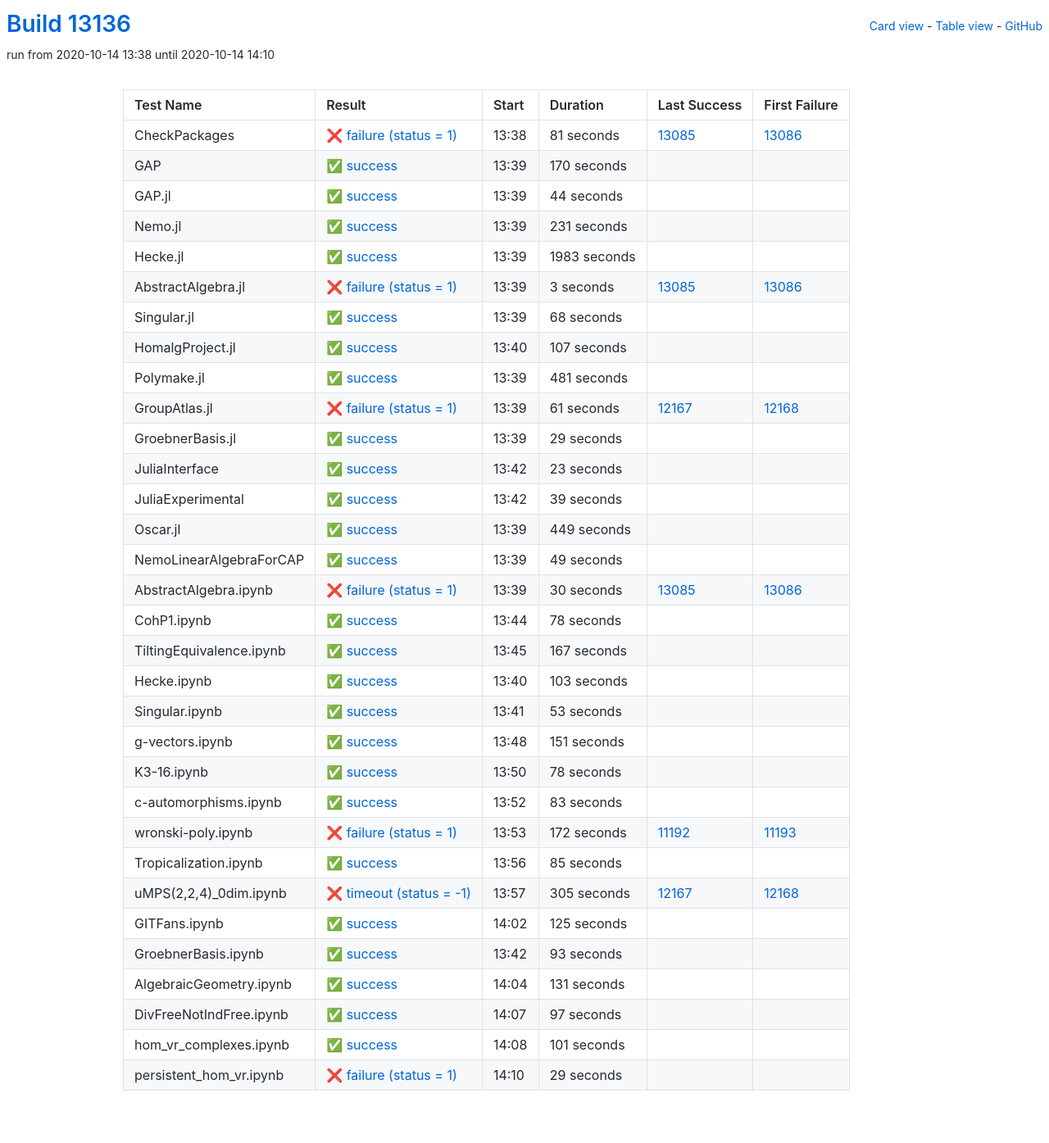
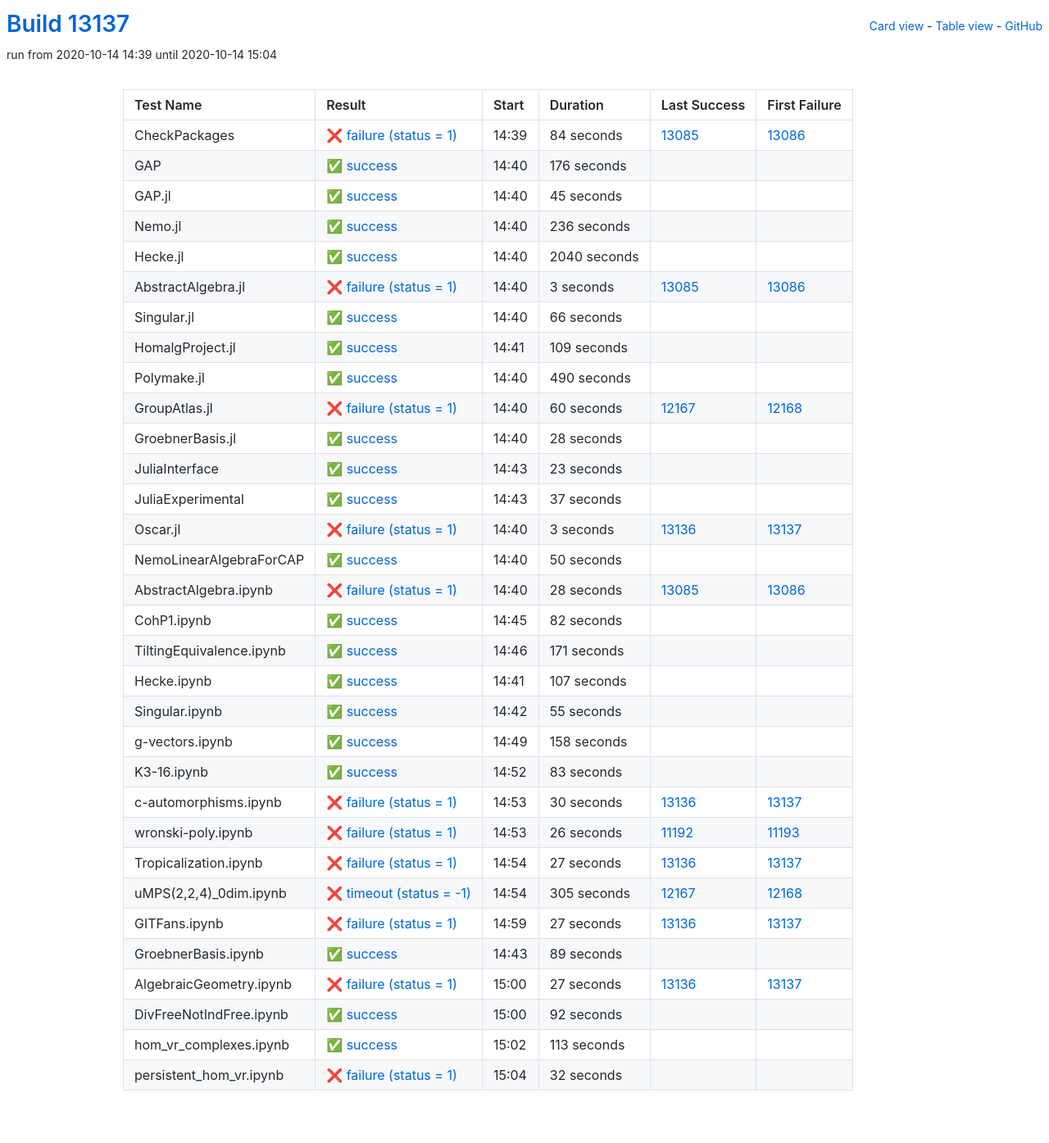
Before and after one commit to oscar-system/oscar-ci-status, a Jekyll site: the page built from table.html, in a window 1280 px wide. Shown: the whole page at 82% size. Built offline with Jekyll 4.4.1, drawn with Linux system fonts in a browser that asks for light colours.

Commit message:
Build #13137

```diff
--- a/_data/ci.yml
+++ b/_data/ci.yml
@@ -1,6 +1,6 @@
 ---
-build: 13136
-build_url: https://oscarci.mathematik.uni-kl.de/job/oscar/13136/
+build: 13137
+build_url: https://oscarci.mathematik.uni-kl.de/job/oscar/13137/
 job: oscar
 organization: oscar-system
 repo: oscar-ci-status
@@ -8,68 +8,68 @@
 tests:
 - name: CheckPackages
   id: checkpackages
-  log: https://oscarci.mathematik.uni-kl.de/job/oscar/13136/artifact/logs/build-13136/CheckPackages.log
-  start: 2020-10-14 13:38
+  log: https://oscarci.mathematik.uni-kl.de/job/oscar/13137/artifact/logs/build-13137/CheckPackages.log
+  start: 2020-10-14 14:39
   success: false
   exitcode: 1
   status: failure
-  duration: 81
+  duration: 84
   last_success: 13085
   last_success_url: https://oscarci.mathematik.uni-kl.de/job/oscar/13085/
   first_failure: 13086
   first_failure_url: https://oscarci.mathematik.uni-kl.de/job/oscar/13086/
 - name: GAP
   id: gap
-  log: https://oscarci.mathematik.uni-kl.de/job/oscar/13136/artifact/logs/build-13136/GAP.log
-  start: 2020-10-14 13:39
+  log: https://oscarci.mathematik.uni-kl.de/job/oscar/13137/artifact/logs/build-13137/GAP.log
+  start: 2020-10-14 14:40
   success: true
   exitcode: 0
   status: success
-  duration: 170
+  duration: 176
   last_success: false
   last_success_url:
   first_failure: false
   first_failure_url:
 - name: GAP.jl
   id: gap-jl
-  log: https://oscarci.mathematik.uni-kl.de/job/oscar/13136/artifact/logs/build-13136/GAP.jl.log
-  start: 2020-10-14 13:39
+  log: https://oscarci.mathematik.uni-kl.de/job/oscar/13137/artifact/logs/build-13137/GAP.jl.log
+  start: 2020-10-14 14:40
   success: true
   exitcode: 0
   status: success
-  duration: 44
+  duration: 45
   last_success: false
   last_success_url:
   first_failure: false
   first_failure_url:
 - name: Nemo.jl
   id: nemo-jl
-  log: https://oscarci.mathematik.uni-kl.de/job/oscar/13136/artifact/logs/build-13136/Nemo.jl.log
-  start: 2020-10-14 13:39
+  log: https://oscarci.mathematik.uni-kl.de/job/oscar/13137/artifact/logs/build-13137/Nemo.jl.log
+  start: 2020-10-14 14:40
   success: true
   exitcode: 0
   status: success
-  duration: 231
+  duration: 236
   last_success: false
   last_success_url:
   first_failure: false
   first_failure_url:
 - name: Hecke.jl
   id: hecke-jl
-  log: https://oscarci.mathematik.uni-kl.de/job/oscar/13136/artifact/logs/build-13136/Hecke.jl.log
-  start: 2020-10-14 13:39
+  log: https://oscarci.mathematik.uni-kl.de/job/oscar/13137/artifact/logs/build-13137/Hecke.jl.log
+  start: 2020-10-14 14:40
   success: true
   exitcode: 0
   status: success
-  duration: 1983
+  duration: 2040
   last_success: false
   last_success_url:
   first_failure: false
   first_failure_url:
 - name: AbstractAlgebra.jl
   id: abstractalgebra-jl
-  log: https://oscarci.mathematik.uni-kl.de/job/oscar/13136/artifact/logs/build-13136/AbstractAlgebra.jl.log
-  start: 2020-10-14 13:39
+  log: https://oscarci.mathematik.uni-kl.de/job/oscar/13137/artifact/logs/build-13137/AbstractAlgebra.jl.log
+  start: 2020-10-14 14:40
   success: false
   exitcode: 1
   status: failure
@@ -80,68 +80,68 @@
   first_failure_url: https://oscarci.mathematik.uni-kl.de/job/oscar/13086/
 - name: Singular.jl
   id: singular-jl
-  log: https://oscarci.mathematik.uni-kl.de/job/oscar/13136/artifact/logs/build-13136/Singular.jl.log
-  start: 2020-10-14 13:39
+  log: https://oscarci.mathematik.uni-kl.de/job/oscar/13137/artifact/logs/build-13137/Singular.jl.log
+  start: 2020-10-14 14:40
   success: true
   exitcode: 0
   status: success
-  duration: 68
+  duration: 66
   last_success: false
   last_success_url:
   first_failure: false
   first_failure_url:
 - name: HomalgProject.jl
   id: homalgproject-jl
-  log: https://oscarci.mathematik.uni-kl.de/job/oscar/13136/artifact/logs/build-13136/HomalgProject.jl.log
-  start: 2020-10-14 13:40
+  log: https://oscarci.mathematik.uni-kl.de/job/oscar/13137/artifact/logs/build-13137/HomalgProject.jl.log
+  start: 2020-10-14 14:41
   success: true
   exitcode: 0
   status: success
-  duration: 107
+  duration: 109
   last_success: false
   last_success_url:
   first_failure: false
   first_failure_url:
 - name: Polymake.jl
   id: polymake-jl
-  log: https://oscarci.mathematik.uni-kl.de/job/oscar/13136/artifact/logs/build-13136/Polymake.jl.log
-  start: 2020-10-14 13:39
+  log: https://oscarci.mathematik.uni-kl.de/job/oscar/13137/artifact/logs/build-13137/Polymake.jl.log
+  start: 2020-10-14 14:40
   success: true
   exitcode: 0
   status: success
-  duration: 481
+  duration: 490
   last_success: false
   last_success_url:
   first_failure: false
   first_failure_url:
 - name: GroupAtlas.jl
   id: groupatlas-jl
-  log: https://oscarci.mathematik.uni-kl.de/job/oscar/13136/artifact/logs/build-13136/GroupAtlas.jl.log
-  start: 2020-10-14 13:39
+  log: https://oscarci.mathematik.uni-kl.de/job/oscar/13137/artifact/logs/build-13137/GroupAtlas.jl.log
+  start: 2020-10-14 14:40
   success: false
   exitcode: 1
   status: failure
-  duration: 61
+  duration: 60
   last_success: 12167
   last_success_url: https://oscarci.mathematik.uni-kl.de/job/oscar/12167/
   first_failure: 12168
   first_failure_url: https://oscarci.mathematik.uni-kl.de/job/oscar/12168/
 - name: GroebnerBasis.jl
   id: groebnerbasis-jl
-  log: https://oscarci.mathematik.uni-kl.de/job/oscar/13136/artifact/logs/build-13136/GroebnerBasis.jl.log
-  start: 2020-10-14 13:39
+  log: https://oscarci.mathematik.uni-kl.de/job/oscar/13137/artifact/logs/build-13137/GroebnerBasis.jl.log
+  start: 2020-10-14 14:40
   success: true
   exitcode: 0
   status: success
-  duration: 29
+  duration: 28
   last_success: false
   last_success_url:
   first_failure: false
   first_failure_url:
 - name: JuliaInterface
   id: juliainterface
-  log: https://oscarci.mathematik.uni-kl.de/job/oscar/13136/artifact/logs/build-13136/JuliaInterface.log
-  start: 2020-10-14 13:42
+  log: https://oscarci.mathematik.uni-kl.de/job/oscar/13137/artifact/logs/build-13137/JuliaInterface.log
+  start: 2020-10-14 14:43
   success: true
   exitcode: 0
   status: success
@@ -152,128 +152,116 @@
   first_failure_url:
 - name: JuliaExperimental
   id: juliaexperimental
-  log: https://oscarci.mathematik.uni-kl.de/job/oscar/13136/artifact/logs/build-13136/JuliaExperimental.log
-  start: 2020-10-14 13:42
+  log: https://oscarci.mathematik.uni-kl.de/job/oscar/13137/artifact/logs/build-13137/JuliaExperimental.log
+  start: 2020-10-14 14:43
   success: true
   exitcode: 0
   status: success
-  duration: 39
+  duration: 37
   last_success: false
   last_success_url:
   first_failure: false
   first_failure_url:
 - name: Oscar.jl
   id: oscar-jl
-  log: https://oscarci.mathematik.uni-kl.de/job/oscar/13136/artifact/logs/build-13136/Oscar.jl.log
-  start: 2020-10-14 13:39
+  log: https://oscarci.mathematik.uni-kl.de/job/oscar/13137/artifact/logs/build-13137/Oscar.jl.log
+  start: 2020-10-14 14:40
+  success: false
+  exitcode: 1
+  status: failure
+  duration: 3
+  last_success: 13136
+  last_success_url: https://oscarci.mathematik.uni-kl.de/job/oscar/13136/
+  first_failure: 13137
+  first_failure_url: https://oscarci.mathematik.uni-kl.de/job/oscar/13137/
+- name: NemoLinearAlgebraForCAP
+  id: nemolinearalgebraforcap
+  log: https://oscarci.mathematik.uni-kl.de/job/oscar/13137/artifact/logs/build-13137/NemoLinearAlgebraForCAP.log
+  start: 2020-10-14 14:40
   success: true
   exitcode: 0
   status: success
-  duration: 449
-  last_success: false
-  last_success_url:
-  first_failure: false
-  first_failure_url:
-- name: NemoLinearAlgebraForCAP
-  id: nemolinearalgebraforcap
-  log: https://oscarci.mathematik.uni-kl.de/job/oscar/13136/artifact/logs/build-13136/NemoLinearAlgebraForCAP.log
-  start: 2020-10-14 13:39
-  success: true
-  exitcode: 0
-  status: success
-  duration: 49
+  duration: 50
   last_success: false
   last_success_url:
   first_failure: false
   first_failure_url:
 - name: AbstractAlgebra.ipynb
   id: abstractalgebra-ipynb
-  log: https://oscarci.mathematik.uni-kl.de/job/oscar/13136/artifact/logs/build-13136/AbstractAlgebra.ipynb.log
-  start: 2020-10-14 13:39
+  log: https://oscarci.mathematik.uni-kl.de/job/oscar/13137/artifact/logs/build-13137/AbstractAlgebra.ipynb.log
+  start: 2020-10-14 14:40
   success: false
   exitcode: 1
   status: failure
-  duration: 30
+  duration: 28
   last_success: 13085
   last_success_url: https://oscarci.mathematik.uni-kl.de/job/oscar/13085/
   first_failure: 13086
   first_failure_url: https://oscarci.mathematik.uni-kl.de/job/oscar/13086/
 - name: CohP1.ipynb
   id: cohp1-ipynb
-  log: https://oscarci.mathematik.uni-kl.de/job/oscar/13136/artifact/logs/build-13136/CohP1.ipynb.log
-  start: 2020-10-14 13:44
+  log: https://oscarci.mathematik.uni-kl.de/job/oscar/13137/artifact/logs/build-13137/CohP1.ipynb.log
+  start: 2020-10-14 14:45
   success: true
   exitcode: 0
   status: success
-  duration: 78
+  duration: 82
   last_success: false
   last_success_url:
   first_failure: false
   first_failure_url:
 - name: TiltingEquivalence.ipynb
   id: tiltingequivalence-ipynb
-  log: https://oscarci.mathematik.uni-kl.de/job/oscar/13136/artifact/logs/build-13136/TiltingEquivalence.ipynb.log
-  start: 2020-10-14 13:45
+  log: https://oscarci.mathematik.uni-kl.de/job/oscar/13137/artifact/logs/build-13137/TiltingEquivalence.ipynb.log
+  start: 2020-10-14 14:46
   success: true
   exitcode: 0
   status: success
-  duration: 167
+  duration: 171
   last_success: false
   last_success_url:
   first_failure: false
   first_failure_url:
 - name: Hecke.ipynb
   id: hecke-ipynb
-  log: https://oscarci.mathematik.uni-kl.de/job/oscar/13136/artifact/logs/build-13136/Hecke.ipynb.log
-  start: 2020-10-14 13:40
+  log: https://oscarci.mathematik.uni-kl.de/job/oscar/13137/artifact/logs/build-13137/Hecke.ipynb.log
+  start: 2020-10-14 14:41
   success: true
   exitcode: 0
   status: success
-  duration: 103
+  duration: 107
   last_success: false
   last_success_url:
   first_failure: false
   first_failure_url:
 - name: Singular.ipynb
   id: singular-ipynb
-  log: https://oscarci.mathematik.uni-kl.de/job/oscar/13136/artifact/logs/build-13136/Singular.ipynb.log
-  start: 2020-10-14 13:41
+  log: https://oscarci.mathematik.uni-kl.de/job/oscar/13137/artifact/logs/build-13137/Singular.ipynb.log
+  start: 2020-10-14 14:42
   success: true
   exitcode: 0
   status: success
-  duration: 53
+  duration: 55
   last_success: false
   last_success_url:
   first_failure: false
   first_failure_url:
 - name: g-vectors.ipynb
   id: g-vectors-ipynb
-  log: https://oscarci.mathematik.uni-kl.de/job/oscar/13136/artifact/logs/build-13136/g-vectors.ipynb.log
-  start: 2020-10-14 13:48
+  log: https://oscarci.mathematik.uni-kl.de/job/oscar/13137/artifact/logs/build-13137/g-vectors.ipynb.log
+  start: 2020-10-14 14:49
   success: true
   exitcode: 0
   status: success
-  duration: 151
+  duration: 158
   last_success: false
   last_success_url:
   first_failure: false
   first_failure_url:
 - name: K3-16.ipynb
   id: k3-16-ipynb
-  log: https://oscarci.mathematik.uni-kl.de/job/oscar/13136/artifact/logs/build-13136/K3-16.ipynb.log
-  start: 2020-10-14 13:50
-  success: true
-  exitcode: 0
-  status: success
-  duration: 78
-  last_success: false
-  last_success_url:
-  first_failure: false
-  first_failure_url:
-- name: c-automorphisms.ipynb
-  id: c-automorphisms-ipynb
-  log: https://oscarci.mathematik.uni-kl.de/job/oscar/13136/artifact/logs/build-13136/c-automorphisms.ipynb.log
-  start: 2020-10-14 13:52
+  log: https://oscarci.mathematik.uni-kl.de/job/oscar/13137/artifact/logs/build-13137/K3-16.ipynb.log
+  start: 2020-10-14 14:52
   success: true
   exitcode: 0
   status: success
@@ -282,34 +270,46 @@
   last_success_url:
   first_failure: false
   first_failure_url:
-- name: wronski-poly.ipynb
-  id: wronski-poly-ipynb
-  log: https://oscarci.mathematik.uni-kl.de/job/oscar/13136/artifact/logs/build-13136/wronski-poly.ipynb.log
-  start: 2020-10-14 13:53
+- name: c-automorphisms.ipynb
+  id: c-automorphisms-ipynb
+  log: https://oscarci.mathematik.uni-kl.de/job/oscar/13137/artifact/logs/build-13137/c-automorphisms.ipynb.log
+  start: 2020-10-14 14:53
   success: false
   exitcode: 1
   status: failure
-  duration: 172
+  duration: 30
+  last_success: 13136
+  last_success_url: https://oscarci.mathematik.uni-kl.de/job/oscar/13136/
+  first_failure: 13137
+  first_failure_url: https://oscarci.mathematik.uni-kl.de/job/oscar/13137/
+- name: wronski-poly.ipynb
+  id: wronski-poly-ipynb
+  log: https://oscarci.mathematik.uni-kl.de/job/oscar/13137/artifact/logs/build-13137/wronski-poly.ipynb.log
+  start: 2020-10-14 14:53
+  success: false
+  exitcode: 1
+  status: failure
+  duration: 26
   last_success: 11192
   last_success_url: https://oscarci.mathematik.uni-kl.de/job/oscar/11192/
   first_failure: 11193
   first_failure_url: https://oscarci.mathematik.uni-kl.de/job/oscar/11193/
 - name: Tropicalization.ipynb
   id: tropicalization-ipynb
-  log: https://oscarci.mathematik.uni-kl.de/job/oscar/13136/artifact/logs/build-13136/Tropicalization.ipynb.log
-  start: 2020-10-14 13:56
-  success: true
-  exitcode: 0
-  status: success
-  duration: 85
-  last_success: false
-  last_success_url:
-  first_failure: false
-  first_failure_url:
+  log: https://oscarci.mathematik.uni-kl.de/job/oscar/13137/artifact/logs/build-13137/Tropicalization.ipynb.log
+  start: 2020-10-14 14:54
+  success: false
+  exitcode: 1
+  status: failure
+  duration: 27
+  last_success: 13136
+  last_success_url: https://oscarci.mathematik.uni-kl.de/job/oscar/13136/
+  first_failure: 13137
+  first_failure_url: https://oscarci.mathematik.uni-kl.de/job/oscar/13137/
 - name: uMPS(2,2,4)_0dim.ipynb
   id: umps-2-2-4-0dim-ipynb
-  log: https://oscarci.mathematik.uni-kl.de/job/oscar/13136/artifact/logs/build-13136/uMPS-2-2-4-_0dim.ipynb.log
-  start: 2020-10-14 13:57
+  log: https://oscarci.mathematik.uni-kl.de/job/oscar/13137/artifact/logs/build-13137/uMPS-2-2-4-_0dim.ipynb.log
+  start: 2020-10-14 14:54
   success: false
   exitcode: -1
   status: timeout
@@ -320,72 +320,72 @@
   first_failure_url: https://oscarci.mathematik.uni-kl.de/job/oscar/12168/
 - name: GITFans.ipynb
   id: gitfans-ipynb
-  log: https://oscarci.mathematik.uni-kl.de/job/oscar/13136/artifact/logs/build-13136/GITFans.ipynb.log
-  start: 2020-10-14 14:02
+  log: https://oscarci.mathematik.uni-kl.de/job/oscar/13137/artifact/logs/build-13137/GITFans.ipynb.log
+  start: 2020-10-14 14:59
+  success: false
+  exitcode: 1
+  status: failure
+  duration: 27
+  last_success: 13136
+  last_success_url: https://oscarci.mathematik.uni-kl.de/job/oscar/13136/
+  first_failure: 13137
+  first_failure_url: https://oscarci.mathematik.uni-kl.de/job/oscar/13137/
+- name: GroebnerBasis.ipynb
+  id: groebnerbasis-ipynb
+  log: https://oscarci.mathematik.uni-kl.de/job/oscar/13137/artifact/logs/build-13137/GroebnerBasis.ipynb.log
+  start: 2020-10-14 14:43
   success: true
   exitcode: 0
   status: success
-  duration: 125
-  last_success: false
-  last_success_url:
-  first_failure: false
-  first_failure_url:
-- name: GroebnerBasis.ipynb
-  id: groebnerbasis-ipynb
-  log: https://oscarci.mathematik.uni-kl.de/job/oscar/13136/artifact/logs/build-13136/GroebnerBasis.ipynb.log
-  start: 2020-10-14 13:42
-  success: true
-  exitcode: 0
-  status: success
-  duration: 93
+  duration: 89
   last_success: false
   last_success_url:
   first_failure: false
   first_failure_url:
 - name: AlgebraicGeometry.ipynb
   id: algebraicgeometry-ipynb
-  log: https://oscarci.mathematik.uni-kl.de/job/oscar/13136/artifact/logs/build-13136/AlgebraicGeometry.ipynb.log
-  start: 2020-10-14 14:04
+  log: https://oscarci.mathematik.uni-kl.de/job/oscar/13137/artifact/logs/build-13137/AlgebraicGeometry.ipynb.log
+  start: 2020-10-14 15:00
+  success: false
+  exitcode: 1
+  status: failure
+  duration: 27
+  last_success: 13136
+  last_success_url: https://oscarci.mathematik.uni-kl.de/job/oscar/13136/
+  first_failure: 13137
+  first_failure_url: https://oscarci.mathematik.uni-kl.de/job/oscar/13137/
+- name: DivFreeNotIndFree.ipynb
+  id: divfreenotindfree-ipynb
+  log: https://oscarci.mathematik.uni-kl.de/job/oscar/13137/artifact/logs/build-13137/DivFreeNotIndFree.ipynb.log
+  start: 2020-10-14 15:00
   success: true
   exitcode: 0
   status: success
-  duration: 131
-  last_success: false
-  last_success_url:
-  first_failure: false
-  first_failure_url:
-- name: DivFreeNotIndFree.ipynb
-  id: divfreenotindfree-ipynb
-  log: https://oscarci.mathematik.uni-kl.de/job/oscar/13136/artifact/logs/build-13136/DivFreeNotIndFree.ipynb.log
-  start: 2020-10-14 14:07
-  success: true
-  exitcode: 0
-  status: success
-  duration: 97
+  duration: 92
   last_success: false
   last_success_url:
   first_failure: false
   first_failure_url:
 - name: hom_vr_complexes.ipynb
   id: hom-vr-complexes-ipynb
-  log: https://oscarci.mathematik.uni-kl.de/job/oscar/13136/artifact/logs/build-13136/hom_vr_complexes.ipynb.log
-  start: 2020-10-14 14:08
+  log: https://oscarci.mathematik.uni-kl.de/job/oscar/13137/artifact/logs/build-13137/hom_vr_complexes.ipynb.log
+  start: 2020-10-14 15:02
   success: true
   exitcode: 0
   status: success
-  duration: 101
+  duration: 113
   last_success: false
   last_success_url:
   first_failure: false
   first_failure_url:
 - name: persistent_hom_vr.ipynb
   id: persistent-hom-vr-ipynb
-  log: https://oscarci.mathematik.uni-kl.de/job/oscar/13136/artifact/logs/build-13136/persistent_hom_vr.ipynb.log
-  start: 2020-10-14 14:10
+  log: https://oscarci.mathematik.uni-kl.de/job/oscar/13137/artifact/logs/build-13137/persistent_hom_vr.ipynb.log
+  start: 2020-10-14 15:04
   success: false
   exitcode: 1
   status: failure
-  duration: 29
+  duration: 32
   last_success: false
   last_success_url:
   first_failure: false
```
Also changed, not shown: README.md.
